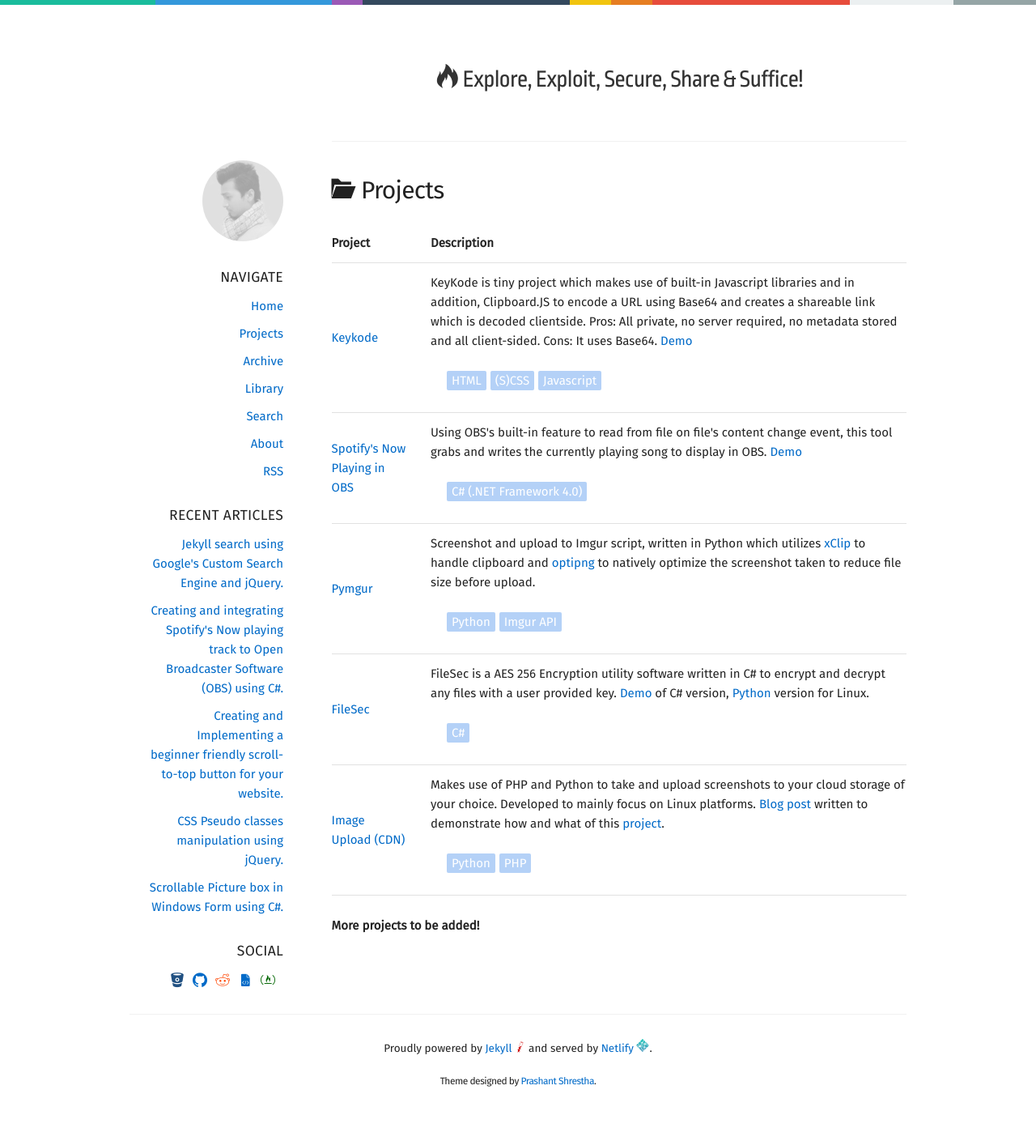
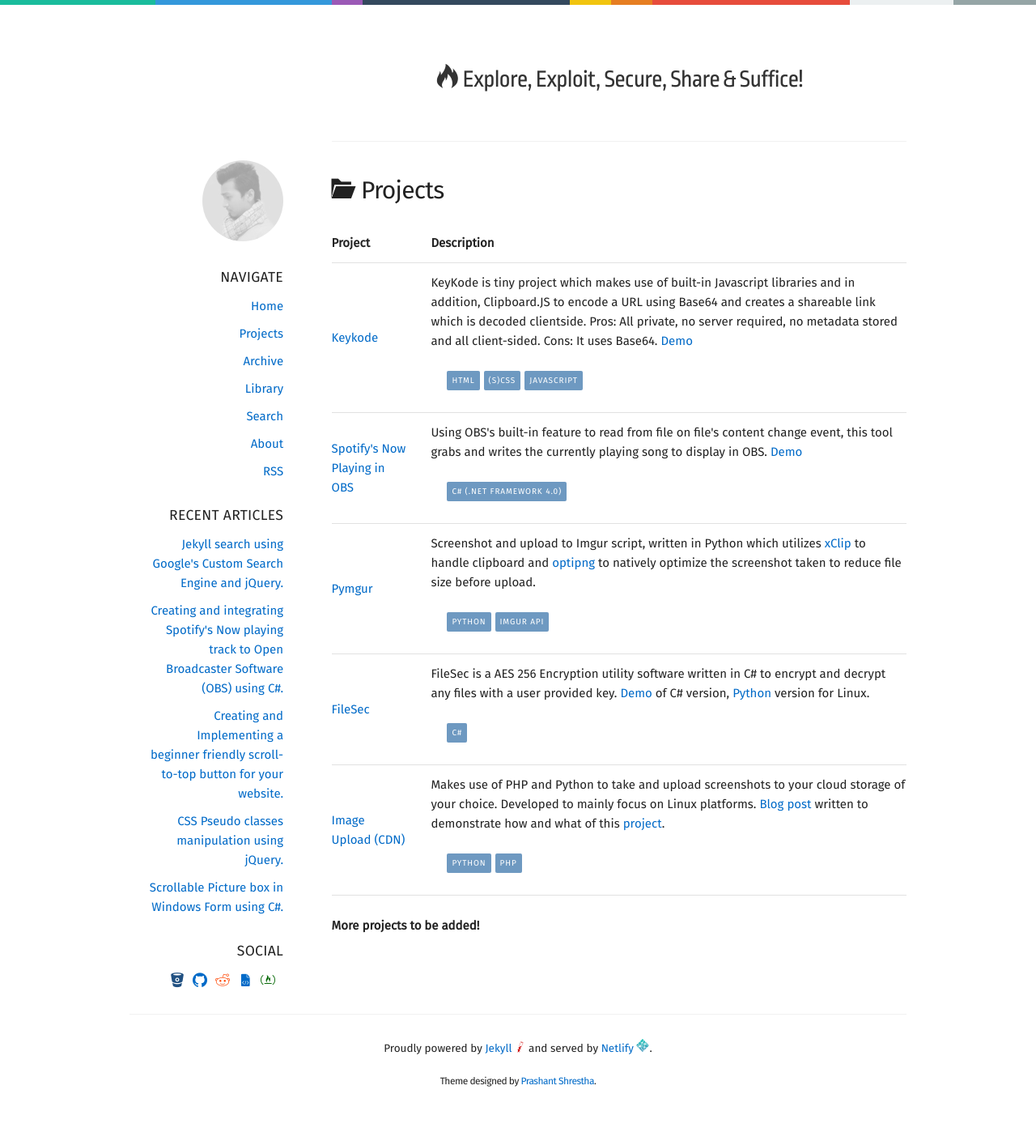
Before and after one commit to intern0t/personal-blog, a Jekyll site: the page built from projects.md, in a window 1280 px wide. Shown: the whole page at 81% size. Built offline with Jekyll 4.4.1, drawn with Linux system fonts in a browser that asks for light colours; nearby versions of some CDN libraries; some web fonts are replaced.

Commit message:
New color and looks for languages used list.

```diff
--- a/assets/css/blog.scss
+++ b/assets/css/blog.scss
@@ -222,11 +222,15 @@ body {
                     li{
                         width: auto;
                         float: left;
-                        background: #b4d1f7;
-                        color: white;
+                        background: #6e99c1;
+                        color: #fff;
                         border-radius: 2px;
-                        padding: 0px 6px;
+                        padding: 4px 6px;
                         margin: 0 5px 5px 0;
+                        font-size: 10px;
+                        letter-spacing: 0.9px;
+                        vertical-align: middle;
+                        text-transform: uppercase;
                     }
                 }
 
```
